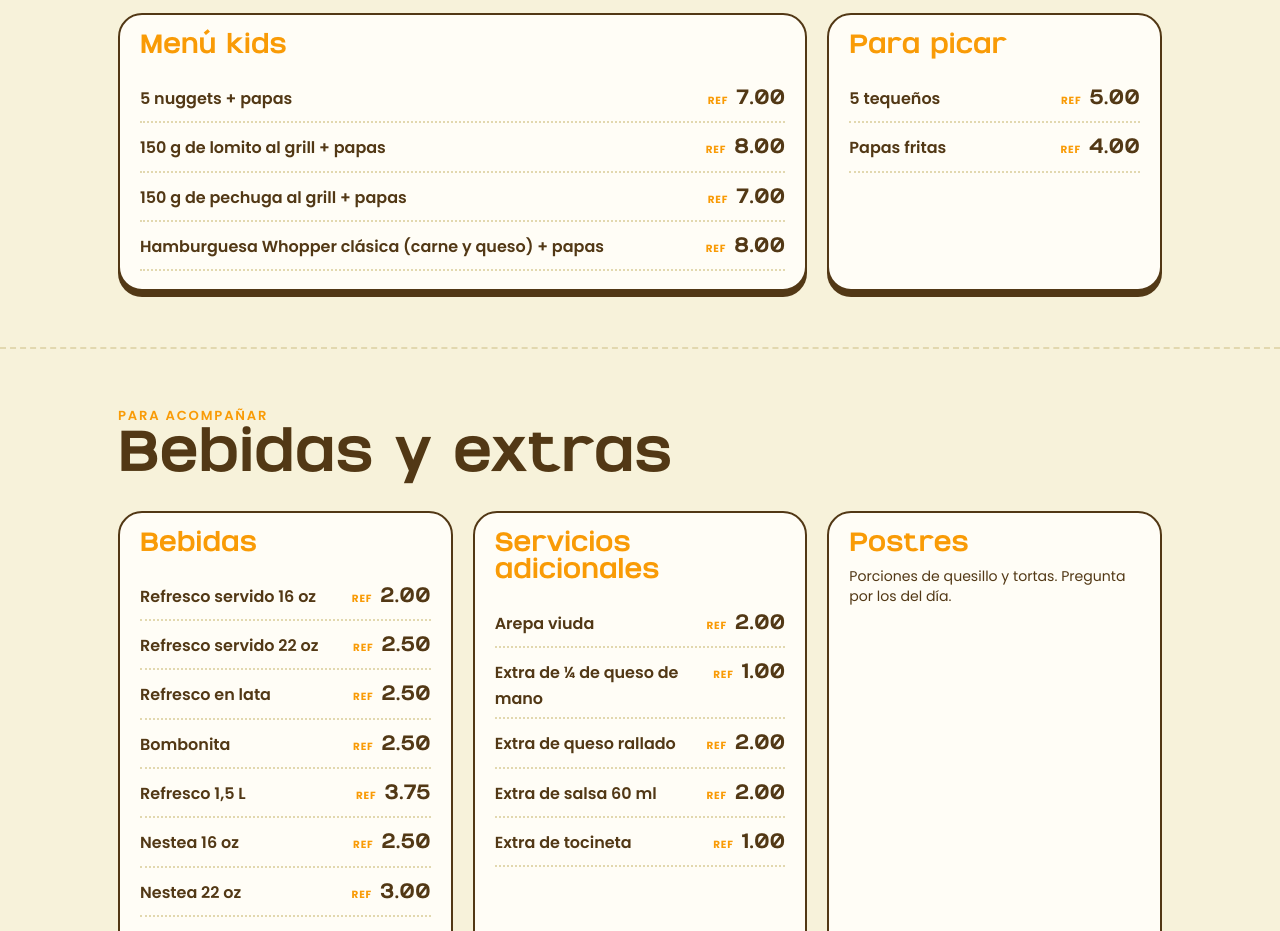
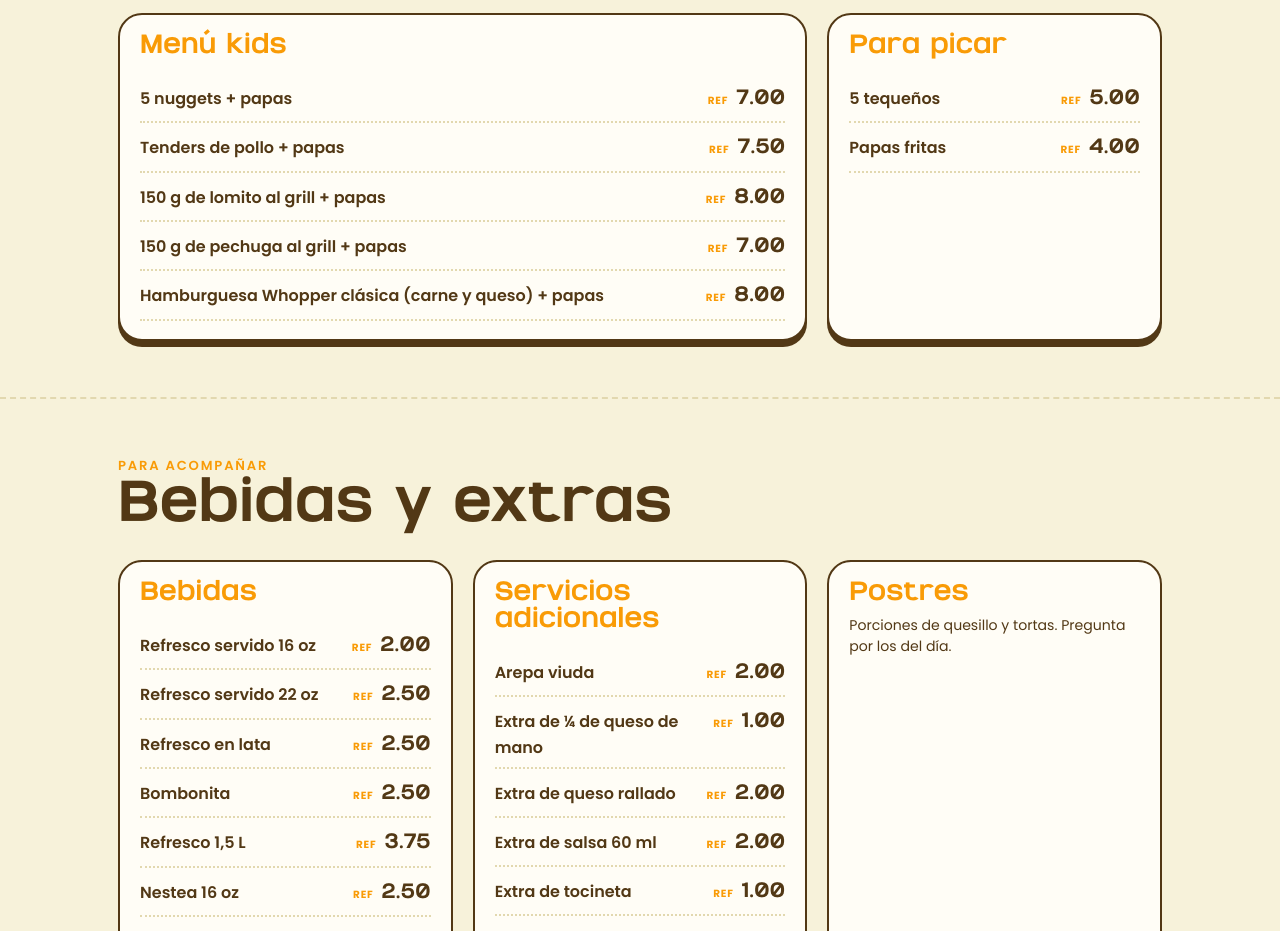
Before and after one commit to barbieddc-byte/lacriollisima, a plain HTML site: page menu.html in a window 1280 px wide. Shown: the part 5280-6211 px from the top of the page. Drawn offline with Linux system fonts and the light colour scheme.

Commit message:
Menú kids: tenders de pollo REF 7.50
Co-Authored-By: Claude Opus 5.5 <noreply@anthropic.com>
Claude-Session: https://claude.ai/code/session_01EoPTKvU1ZUS4pUZSX4xZLg

```diff
--- a/menu.html
+++ b/menu.html
@@ -269,6 +269,7 @@
         <h3>Menú kids</h3>
         <ul class="con-precio">
           <li>5 nuggets + papas <b><small>REF</small> 7.00</b></li>
+          <li>Tenders de pollo + papas <b><small>REF</small> 7.50</b></li>
           <li>150 g de lomito al grill + papas <b><small>REF</small> 8.00</b></li>
           <li>150 g de pechuga al grill + papas <b><small>REF</small> 7.00</b></li>
           <li>Hamburguesa Whopper clásica (carne y queso) + papas <b><small>REF</small> 8.00</b></li>
```
